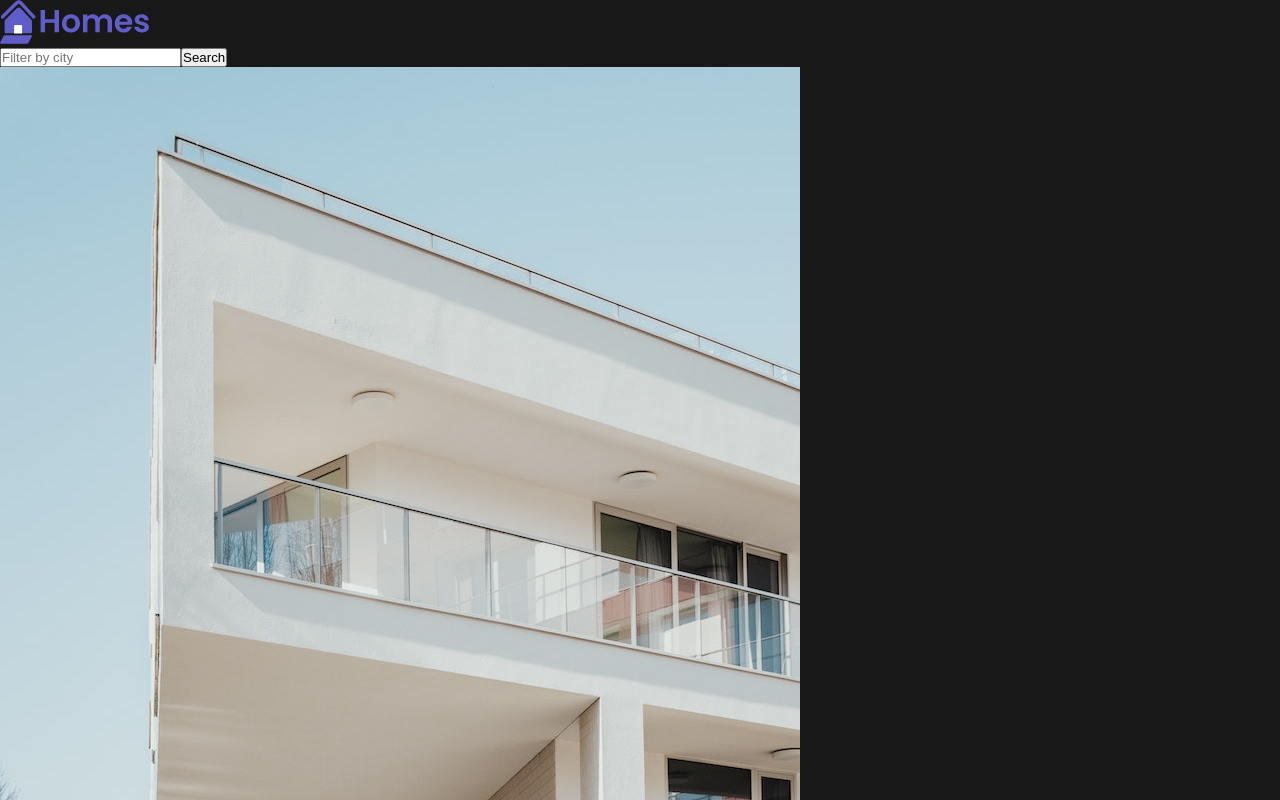
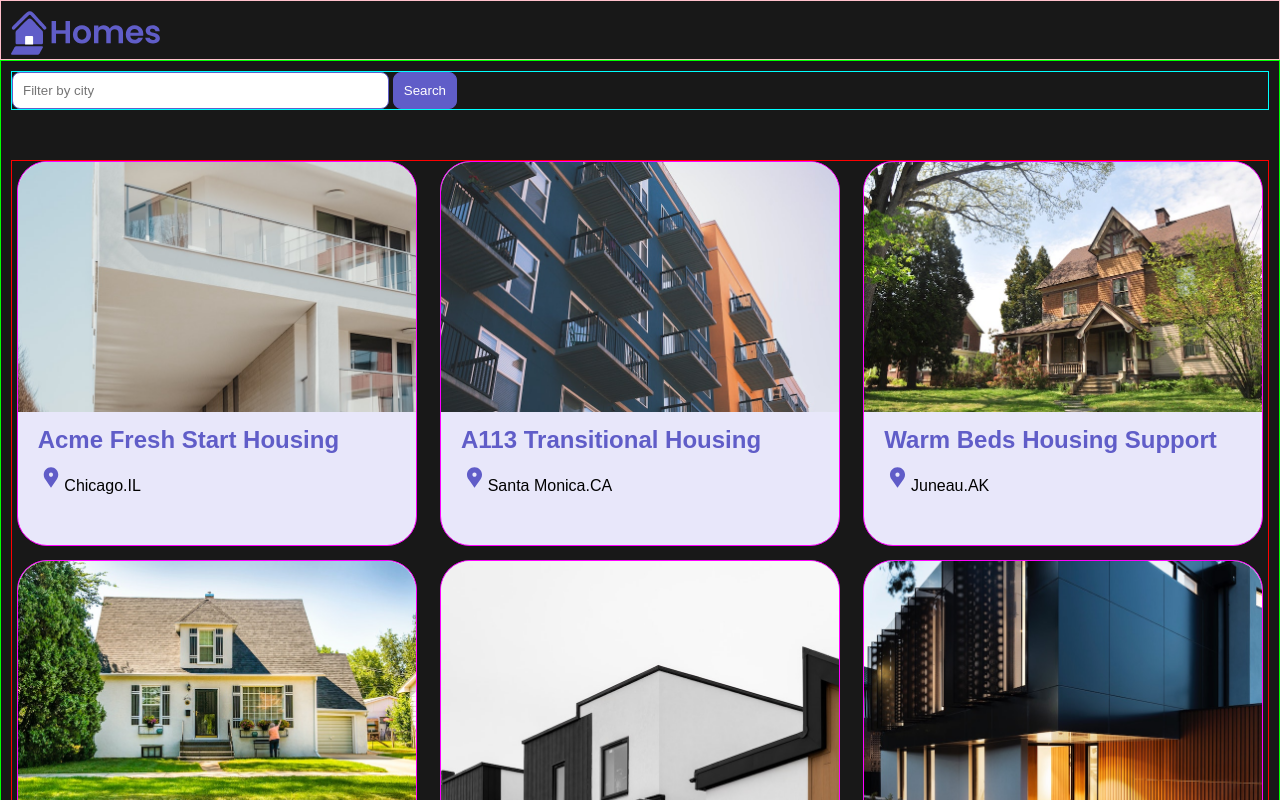
Before and after one commit to eltnash/HOME-APP, an Angular app: page / in a window 1280 px wide. Shown: the top 800 px of the page. Built offline with nearby package versions, Linux system fonts and the light colour scheme.

Commit message:
added css to components

```diff
--- a/src/app/app.component.css
+++ b/src/app/app.component.css
@@ -0,0 +1,16 @@
+
+/* Put these src/app/app.component.css */
+:host {
+    --content-padding: 10px;
+  }
+  header {
+    border: 1px solid pink;
+    display: block;
+    height: 60px;
+    padding: var(--content-padding);
+    /* box-shadow: 0px 5px 25px var(--shadow-color); */
+  }
+  .content {
+    border: 1px solid lime;
+    padding: var(--content-padding);
+  }
--- a/src/app/components/housing-location/housing-location.component.css
+++ b/src/app/components/housing-location/housing-location.component.css
@@ -0,0 +1,34 @@
+/* Put these styles in: src/app/housing-location/housing-location.component.css */
+
+.listing {
+    background: var(--accent-color);
+    border-radius: 30px;
+    padding-bottom: 30px;
+    border: 1px solid magenta;
+  }
+  .listing-heading {
+    color: var(--primary-color);
+    padding: 10px 20px 0 20px;
+  }
+  .listing-photo {
+    height: 250px;
+    width: 100%;
+    object-fit: cover;
+    border-radius: 30px 30px 0 0;
+  }
+  .listing-location {
+    padding: 10px 20px 20px 20px;
+  }
+  .listing-location::before {
+    content: url("/assets/location-pin.svg") / "";
+  }
+
+  section.listing a {
+    padding-left: 20px;
+    text-decoration: none;
+    color: var(--primary-color);
+  }
+  section.listing a::after {
+    content: "\203A";
+    margin-left: 5px;
+  }
--- a/src/app/pages/home/home.component.css
+++ b/src/app/pages/home/home.component.css
@@ -0,0 +1,50 @@
+/* Put these styles in: src/home/home.component.css */
+
+.results {
+    border: 1px solid red;
+    display: grid;
+    column-gap: 14px;
+    row-gap: 14px;
+    grid-template-columns: repeat(auto-fill, minmax(400px, 400px));
+    margin-top: 50px;
+    justify-content: space-around;
+  }
+
+  .search-bar{
+    border: 1px solid aqua;
+  }
+
+
+  input[type="text"] {
+    border: 1px solid red;
+    border: solid 1px var(--primary-color);
+    padding: 10px;
+    border-radius: 8px;
+    margin-right: 4px;
+    display: inline-block;
+    width: 30%;
+  }
+
+  button {
+    padding: 10px;
+    border: solid 1px var(--primary-color);
+    background: var(--primary-color);
+    color: white;
+    border-radius: 8px;
+  }
+
+
+  @media (min-width: 500px) and (max-width: 768px) {
+    .results {
+        grid-template-columns: repeat(2, 1fr);
+    }
+    input[type="text"] {
+        width: 70%;
+    }
+  }
+
+  @media (max-width: 499px) {
+    .results {
+        grid-template-columns: 1fr;
+    }
+  }
--- a/src/app/pages/home/home.component.ts
+++ b/src/app/pages/home/home.component.ts
@@ -8,7 +8,7 @@
   standalone: true,
   imports: [CommonModule, HousingLocationComponent],
   template: `
-        <section>
+        <section class="search-bar">
           <form>
             <input type="text" placeholder="Filter by city">
             <button class="primary" type="button">Search</button>
--- a/src/styles.css
+++ b/src/styles.css
@@ -8,5 +8,26 @@
 
 html{
     background-color: rgb(24, 24, 24);
+
+}
+
+/* Put these styles in: src/styles.css */
+
+
+  body {
+    font-family: 'Be Vietnam Pro', sans-serif;
+  }
+  :root {
+    --primary-color: #605DC8;
+    --secondary-color: #8B89E6;
+    --accent-color: #e8e7fa;
+    --shadow-color: #E8E8E8;
+  }
+
+  button.primary {
+    padding: 10px;
+    border: solid 1px var(--primary-color);
+    background: var(--primary-color);
     color: white;
-}
+    border-radius: 8px;
+  }
```
